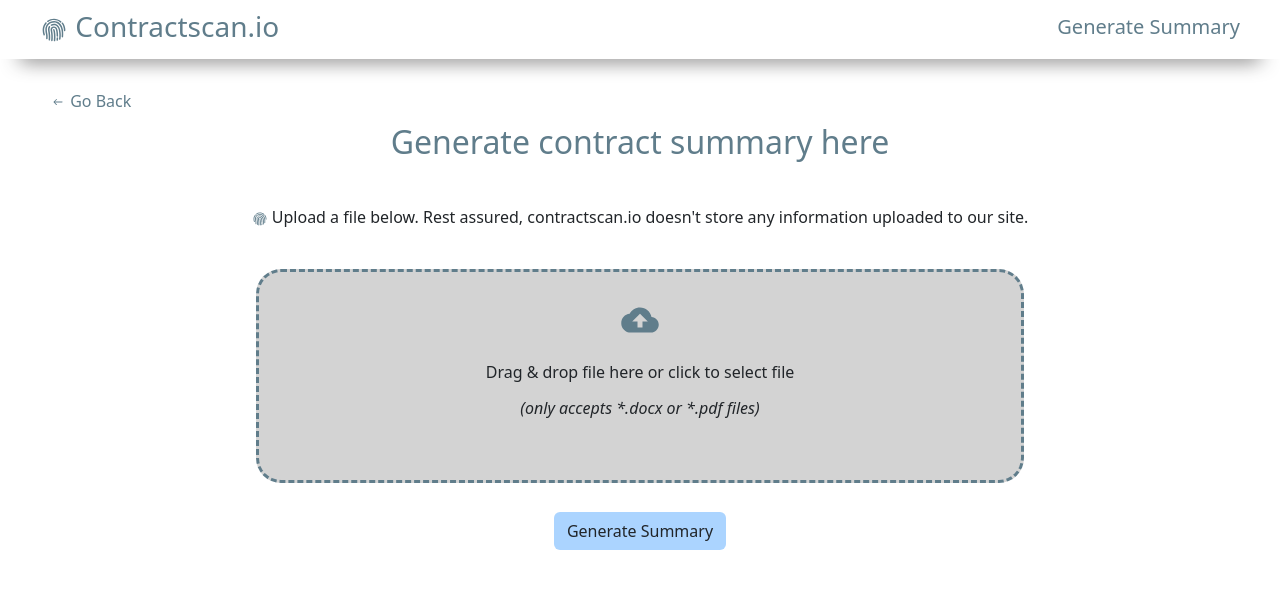
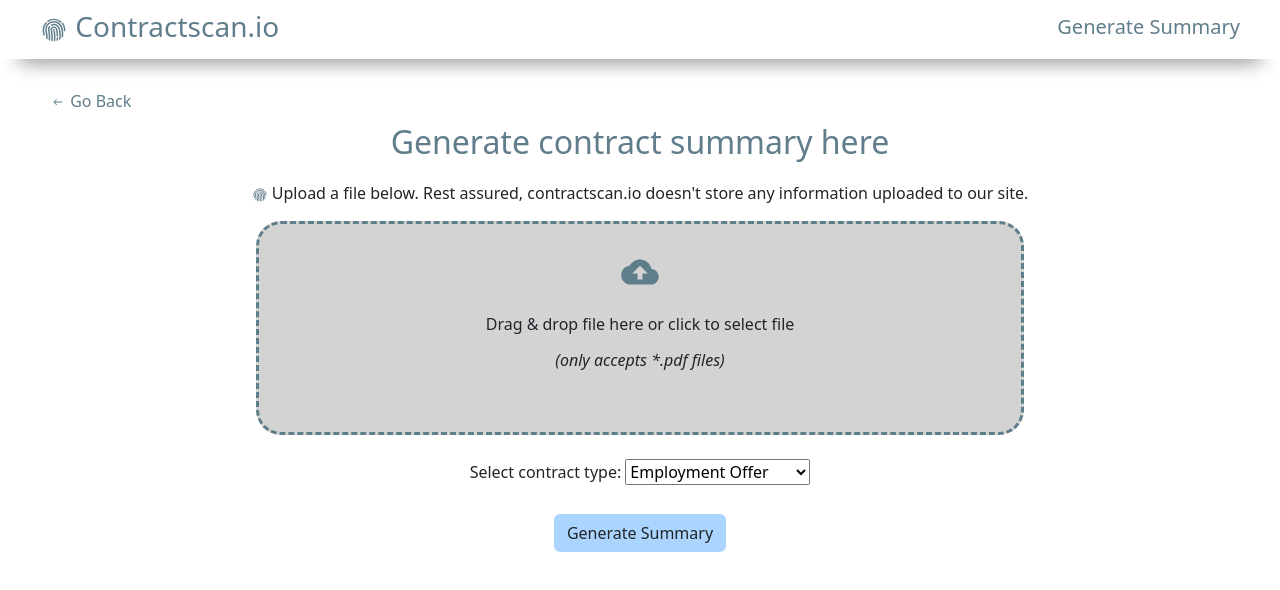
Before and after one commit to milespaulson6/contractscanio, a React (Create React App) app: page /GenerateSummary in a window 1280 px wide. Shown: the top 590 px of the page. Built offline with nearby package versions, Linux system fonts and the light colour scheme.

Commit message:
contract type dropdown and only accepts .pdf

```diff
--- a/src/components/Dropzone.js
+++ b/src/components/Dropzone.js
@@ -6,7 +6,7 @@ function Dropzone({ open }) {
     const { getRootProps, getInputProps, isDragActive, acceptedFiles } =
       useDropzone({
         accept: {
-          'pfd/docx': ['.docx', '.pdf']
+          'pfd': ['.pdf']
         },
         // can only upload 1 file at a time
         maxFiles: 1
@@ -45,7 +45,7 @@ function Dropzone({ open }) {
             Drag & drop file here or click to select file
           </button>
           <br />
-          <i>(only accepts *.docx or *.pdf files)</i>
+          <i>(only accepts *.pdf files)</i>
         </div>
         <aside>
           <br />
--- a/src/components/GenerateSummary.js
+++ b/src/components/GenerateSummary.js
@@ -3,8 +3,35 @@ import { Link } from 'react-router-dom'
 import {IoIosFingerPrint, IoIosArrowRoundBack} from "react-icons/io";
 import Dropzone from './Dropzone';
 import Button from './Button';
+import { Dropdown } from 'bootstrap';
 
 const GenerateSummary = () => {
+
+    const options = [
+        { label: 'Employment Offer', value: 'Employment Offer' },
+        { label: 'Rental Contract', value: 'Rental Contract' },
+        { label: 'Mortgage Agreement', value: 'Mortgage Agreement' },
+    ];
+
+    const [value, setValue] = React.useState('fruit');
+    const handleChange = (event) => {
+        setValue(event.target.value);
+    };
+
+    const Dropdown = ({ label, value, options, onChange }) => {
+        return (
+          <label>
+            {label}
+            <select value={value} onChange={onChange}>
+              {options.map((option) => (
+                <option value={option.value}>{option.label}</option>
+              ))}
+            </select>
+          </label>
+        );
+
+       };
+
     return (
         <div>
             <div style={{ marginTop: "30px", marginLeft: "50px", color: "#607d8b" }}>
@@ -12,22 +39,32 @@ const GenerateSummary = () => {
             </div>
             <div className="text-center">
                 <h2 style={{ marginTop: "10px", marginBottom: "20px", color: "#607d8b" }}>Generate contract summary here</h2>
-                <br />
                 <p><IoIosFingerPrint className="textColor" /> Upload a file below. Rest assured, contractscan.io
                     doesn't store any information uploaded to our site.</p>
 
                 <div>
-                    <br />
                     <Dropzone />
                 </div>
                 <br />
+                <div>
+                    <Dropdown
+                    label="Select contract type: "
+                    options={options}
+                    value={value}
+                    onChange={handleChange}
+                    />
+                    {/* Select contract type:
+                    <select >
+                        {options.map((option) => (
+                        <option value={option.value}>{option.label}</option>
+                        ))}
+                    </select>
+                    </label> */}
+                </div>
+                <br />
                 <Link to="/PresentSummary">
-                    <Button color='#abd4ff' text='Generate Summary' />
-                </Link>
-
-                {/* TODO: add upload box here
-                TODO: add contract selection drop down here
-                TODO: add generate summary button here */}
+                        <Button color='#abd4ff' text='Generate Summary' />
+                    </Link>
 
             </div>
         </div>
```
Also changed, not shown: 1 other file (tests, documents, lock files or other folders).
